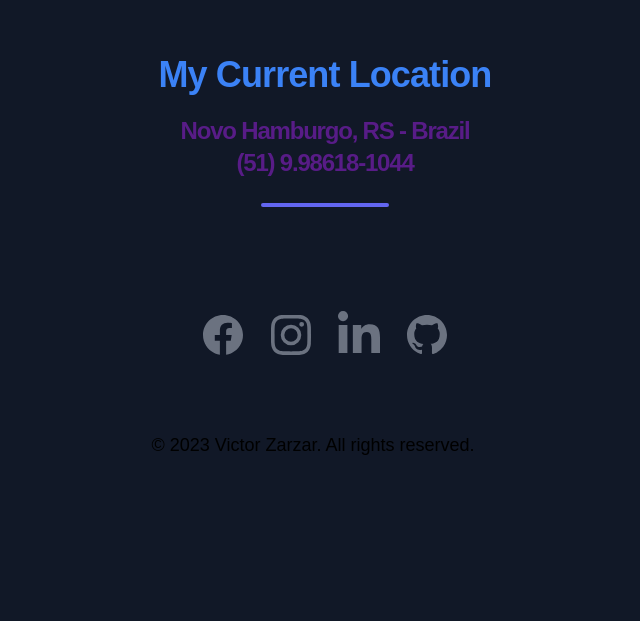
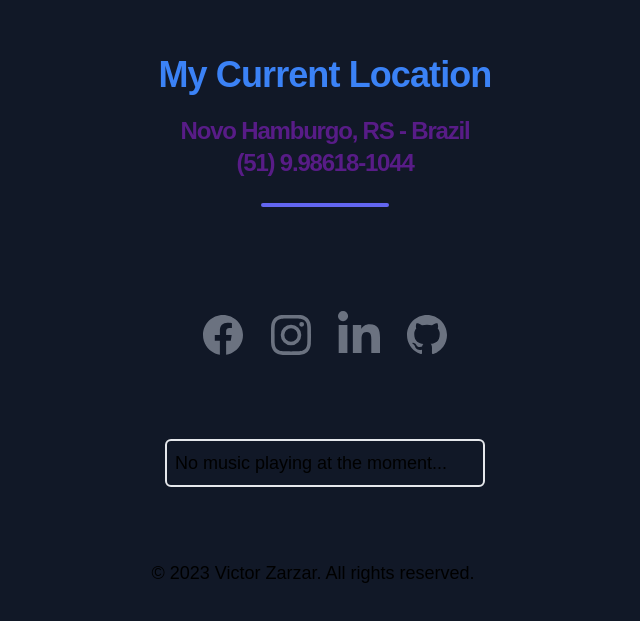
Before and after one commit to Victor-Zarzar/portfolio-ts, a Next.js app: page / in a window 1280 px wide. Shown: the part 1681-2302 px from the top of the page, without its empty margins (315-955 px from the left). Before the commit the page ends 2176 px from the top, so only its background shows below. Built offline with nearby package versions, Linux system fonts and the light colour scheme; no server answers.

Commit message:
implement player music spotify

```diff
--- /dev/null
+++ b/app/api/now-playing.ts
@@ -0,0 +1,37 @@
+import { NextApiRequest, NextApiResponse } from "next";
+import { getNowPlaying } from "../lib/spotify";
+
+export default async function handler(_req: NextApiRequest, res: NextApiResponse) {
+    const response = await getNowPlaying();
+
+    if (response.status === 204 || response.status > 400) {
+        return res.status(200).json({ isPlaying: false });
+    }
+
+    const song = await response.json();
+
+    if (song.item === null) {
+        return res.status(200).json({ isPlaying: false });
+    }
+
+    const isPlaying = song.is_playing;
+    const title = song.item.name;
+    const artist = song.item.artists.map((_artist: { name: any; }) => _artist.name).join(', ')
+    const album = song.item.album_name;
+    const albumImage = song.item.album.images[0].url;
+    const songUrl = song.item.external_urls.spotify;
+
+    res.setHeader(
+        'Cache-Control',
+        'public, s-maxage=60, stale-while-revalidate-30'
+    )
+
+    return res.status(200).json({
+        album,
+        albumImage,
+        artist,
+        isPlaying,
+        songUrl,
+        title,
+    })
+}
--- a/app/components/Footer.tsx
+++ b/app/components/Footer.tsx
@@ -8,7 +8,7 @@ export default function Footer() {
         <div className="mt-10 h-24 p-8 pb-10">
             <footer className="mx-auto flex max-w-4xl flex-row">
                 <ul className="flex items-center mx-auto flex-wrap mb-6 md:mb-0">
-                    <li><p className="md:text-xs lg:text-lg font-normal ttext-gray-500 hover:text-gray-900 dark:hover:text-white dark:text-gray-400 hover:underline mr-4 md:mr-6"> © {currentYear} Victor Zarzar. All rights reserved.</p></li>
+                    <li><p className="text-sm md:text-lg font-normal ttext-gray-500 hover:text-gray-900 dark:hover:text-white dark:text-gray-400 hover:underline mr-4 md:mr-6"> © {currentYear} Victor Zarzar. All rights reserved.</p></li>
                 </ul>
             </footer>
         </div>
--- /dev/null
+++ b/app/components/NowPlaying.tsx
@@ -0,0 +1,48 @@
+'use client'
+import React, { useEffect, useState } from 'react'
+
+type NowPlayingSong = {
+    album: string;
+    albumImageUrl: string;
+    artist: string;
+    isPlaying: boolean;
+    songUrl: string;
+    title: string;
+}
+
+export default function NowPlaying() {
+
+    const [song, setSong] = useState<NowPlayingSong>();
+
+    useEffect(() => {
+        async function getData() {
+            const res = await fetch('/api/now-playing');
+            const data: NowPlayingSong = await res.json();
+            setSong(data);
+        }
+
+        getData();
+
+        console.log(song)
+
+    })
+
+    return (
+        <div className='flex w-48 md:w-80 mx-auto mt-20 mb-6 space-x-2 border-2 p-2 rounded-md dark:hover:text-white dark:text-gray-400 text-[11px] md:text-lg'>
+            <div className='inline-flex md:flex-col flex-row max-w-full truncate'>
+                {song?.songUrl ? (
+                    <a className='capsize dark:hover:text-white dark:text-gray-400'>{song.title}</a>
+                ) : (
+                    <p className='capsize max-w-max truncate'>No music playing at the moment...</p>
+                )}
+                {song?.artist && (
+
+                    <>
+                        <span className='mx-2 block md:hidden'>{' - '}</span>
+                        <p>{song?.artist ?? 'Spotify'}</p>
+                    </>
+                )}
+            </div>
+        </div>
+    )
+}
--- /dev/null
+++ b/app/lib/spotify.ts
@@ -0,0 +1,33 @@
+const client_id = process.env.SPOTIFY_CLIENT_ID;
+const client_secret = process.env.SPOTIFY_CLIENT_SECRET;
+const refresh_token = process.env.SPOTIFY_REFRESH_TOKEN;
+
+const basic = Buffer.from(`${client_id}:${client_secret}`).toString('base64');
+const NOW_PLAYING_ENDPOINT = `https://api.spotify.com/v1/me/player/currently-playing`;
+const TOKEN_ENDPOINT = `https://accounts.spotify.com/api/token`;
+
+const getAcessToken = async () => {
+    const res = await fetch(TOKEN_ENDPOINT, {
+        method: 'POST',
+        headers: {
+            Authorization: `Basic ${basic}`,
+            'Content-Type': 'application/x-www-form-urlencoded',
+        },
+        body: new URLSearchParams({
+            grant_type: 'refresh_token',
+            refresh_token,
+        })
+    })
+
+    return res.json();
+}
+
+export const getNowPlaying = async () => {
+    const { access_token } = await getAcessToken();
+
+    return fetch(NOW_PLAYING_ENDPOINT, {
+        headers: {
+            Authorization: `Bearer ${access_token}`,
+        }
+    })
+}
--- a/app/page.tsx
+++ b/app/page.tsx
@@ -1,5 +1,5 @@
 import { Metadata } from "next";
-import Header from "./pages/Header";
+import Header from "./components/Header";
 import Location from "./pages/Location";
 import Skills from "./pages/Skills";
 
--- a/app/pages/Location.tsx
+++ b/app/pages/Location.tsx
@@ -1,4 +1,5 @@
 import React from 'react'
+import NowPlaying from '../components/NowPlaying'
 
 export default function Location() {
     return (
@@ -58,6 +59,9 @@ export default function Location() {
                     </li>
                 </ul>
             </div>
+            <div>
+                <NowPlaying />
+            </div>
         </>
     )
 }
--- a/tsconfig.json
+++ b/tsconfig.json
@@ -4,7 +4,7 @@
     "lib": ["dom", "dom.iterable", "esnext"],
     "allowJs": true,
     "skipLibCheck": true,
-    "strict": true,
+    "strict": false,
     "noEmit": true,
     "esModuleInterop": true,
     "module": "esnext",
```
Also changed, not shown: app/components/Header.tsx (renamed from app/pages/Header.tsx).
